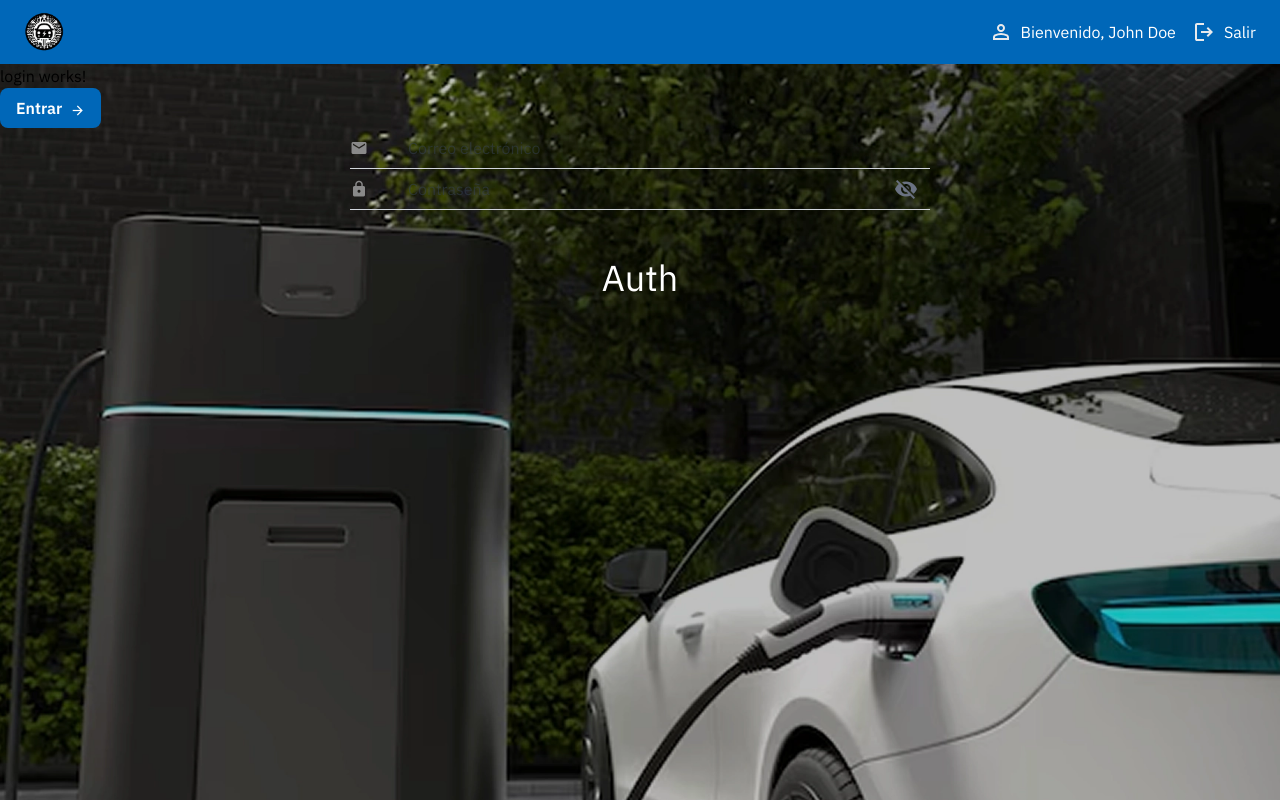
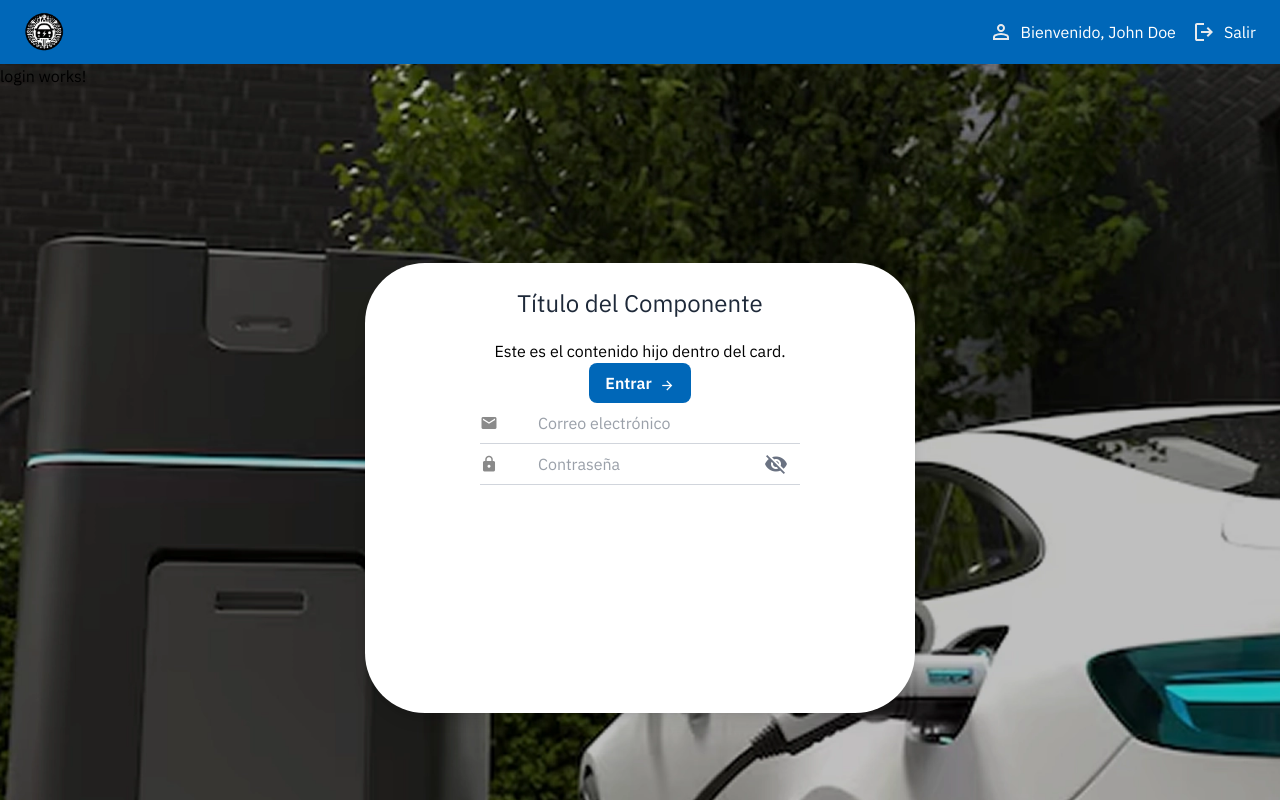
Before and after one commit to AutoNext-Code/AutoNext-Code, an Angular app in the folder frontend/autonext-client/: page /auth/login in a window 1280 px wide. Shown: the top 800 px of the page. Built offline with nearby package versions, Linux system fonts and the light colour scheme.

Commit message:
unfinished card

```diff
--- /dev/null
+++ b/frontend/autonext-client/src/app/auth/components/layouts/auth-card/auth-card.component.html
@@ -0,0 +1,6 @@
+<div class="flex justify-center items-center h-screen">
+  <div class="bg-white rounded-[60px] p-6 w-[550px] h-[450px] shadow-lg text-center">
+    <h2 class="mb-5 text-2xl text-gray-800">Título del Componente</h2>
+    <ng-content></ng-content>  <!-- Aquí se colocarán los contenidos hijos -->
+  </div>
+</div>
--- a/frontend/autonext-client/src/app/auth/pages/login/login.component.html
+++ b/frontend/autonext-client/src/app/auth/pages/login/login.component.html
@@ -1,5 +1,8 @@
 <p>login works!</p>
-<app-custom-button
+
+<auth-card>
+  <p>Este es el contenido hijo dentro del card.</p>
+  <app-custom-button
   label="Entrar"
   type="submit"
   color="dark-blue"
@@ -9,3 +12,4 @@
 </app-custom-button>
 <shared-input  type="email" icon="mail" placeholder="Correo electrónico"></shared-input>
 <shared-input  type="password" icon="lock" placeholder="Contraseña"></shared-input>
+</auth-card>
--- a/frontend/autonext-client/src/app/auth/pages/login/login.component.ts
+++ b/frontend/autonext-client/src/app/auth/pages/login/login.component.ts
@@ -3,10 +3,11 @@ import { CustomButtonComponent } from '../../../shared/custom-button/custom-butt
 import { InputComponent } from "../../../shared/components/ui/input/input.component";
 import { CommonModule } from '@angular/common';
 import { FormsModule } from '@angular/forms';
+import { AuthCardComponent } from "../../components/layouts/auth-card/auth-card.component";
 
 @Component({
   selector: 'auth-login',
-  imports: [InputComponent, CustomButtonComponent, CommonModule, FormsModule],
+  imports: [InputComponent, CustomButtonComponent, CommonModule, FormsModule, AuthCardComponent],
   templateUrl: './login.component.html',
   styleUrl: './login.component.css'
 })
--- a/frontend/autonext-client/src/app/shared/components/ui/input/input.component.html
+++ b/frontend/autonext-client/src/app/shared/components/ui/input/input.component.html
@@ -1,4 +1,4 @@
-<div class="flex flex-col w-full max-w-[21.25rem] md:max-w-[36.25rem] mx-auto">
+<div class="flex flex-col w-full max-w-[28rem] sm:max-w-[32rem] md:max-w-[20rem] mx-auto">
   <label *ngIf="label" class="text-gray-600 text-sm mb-1">{{ label }}</label>
   <div class="relative flex items-center border-b border-gray-300 focus-within:border-blue-500">
     <span class="material-icons icon-small" *ngIf="icon" style="color: #8A8A8A; font-size: 18px;">
@@ -15,7 +15,7 @@
     />
     <span
       *ngIf="type === 'password'"
-      class="material-icons icon-small  absolute right-3 text-gray-500 cursor-pointer"
+      class="material-icons icon-small absolute right-3 text-gray-500 cursor-pointer"
       (click)="togglePasswordVisibility()"
     >
       {{ showPassword ? 'visibility' : 'visibility_off' }}
```
Also changed, not shown: frontend/autonext-client/src/app/auth/components/layouts/auth-card/auth-card.component.ts (added, +11 -0 lines), frontend/autonext-client/src/app/auth/components/layouts/auth-card/auth-card.component.css (added), 1 other file (tests, documents, lock files or other folders).
